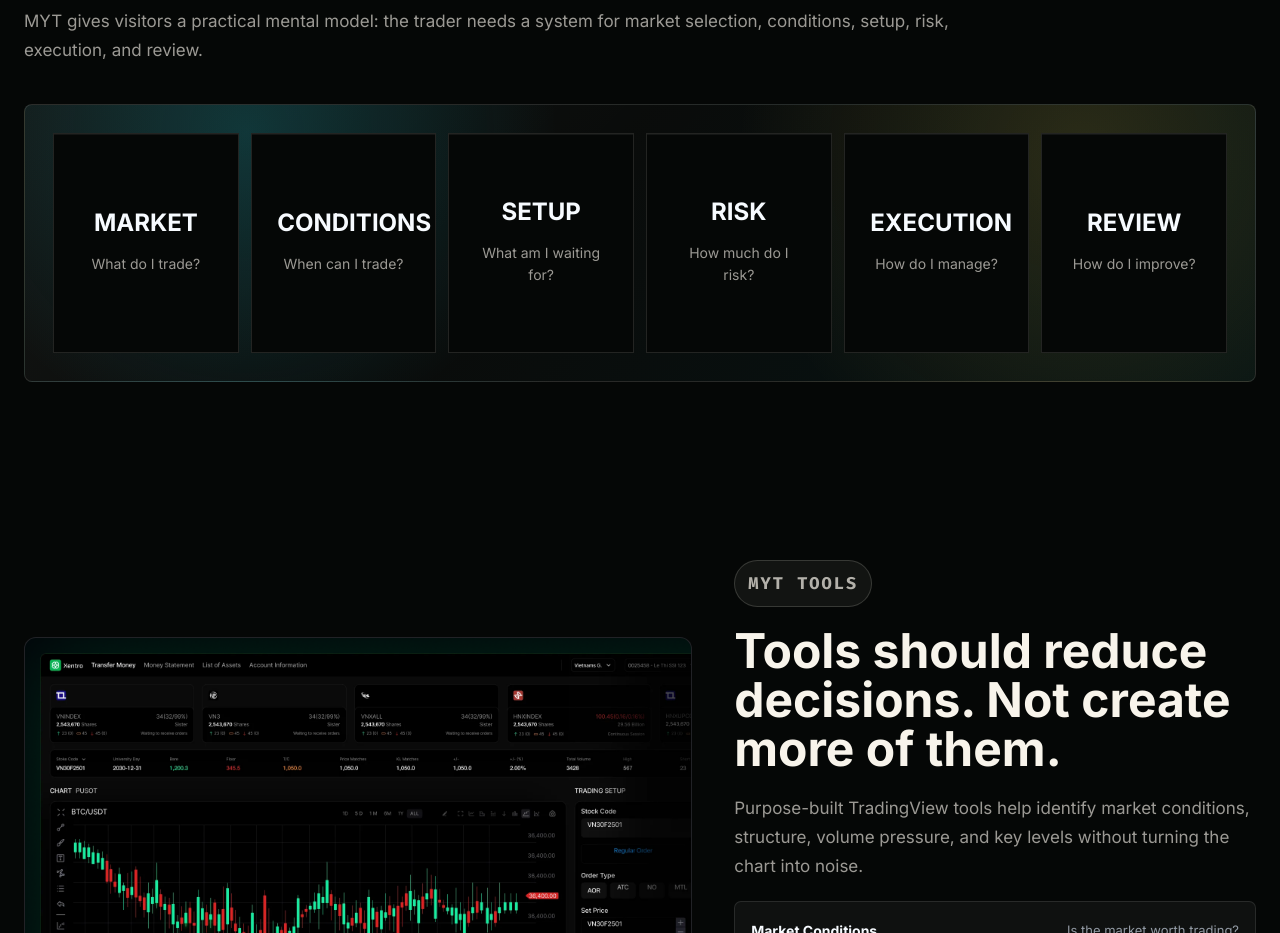
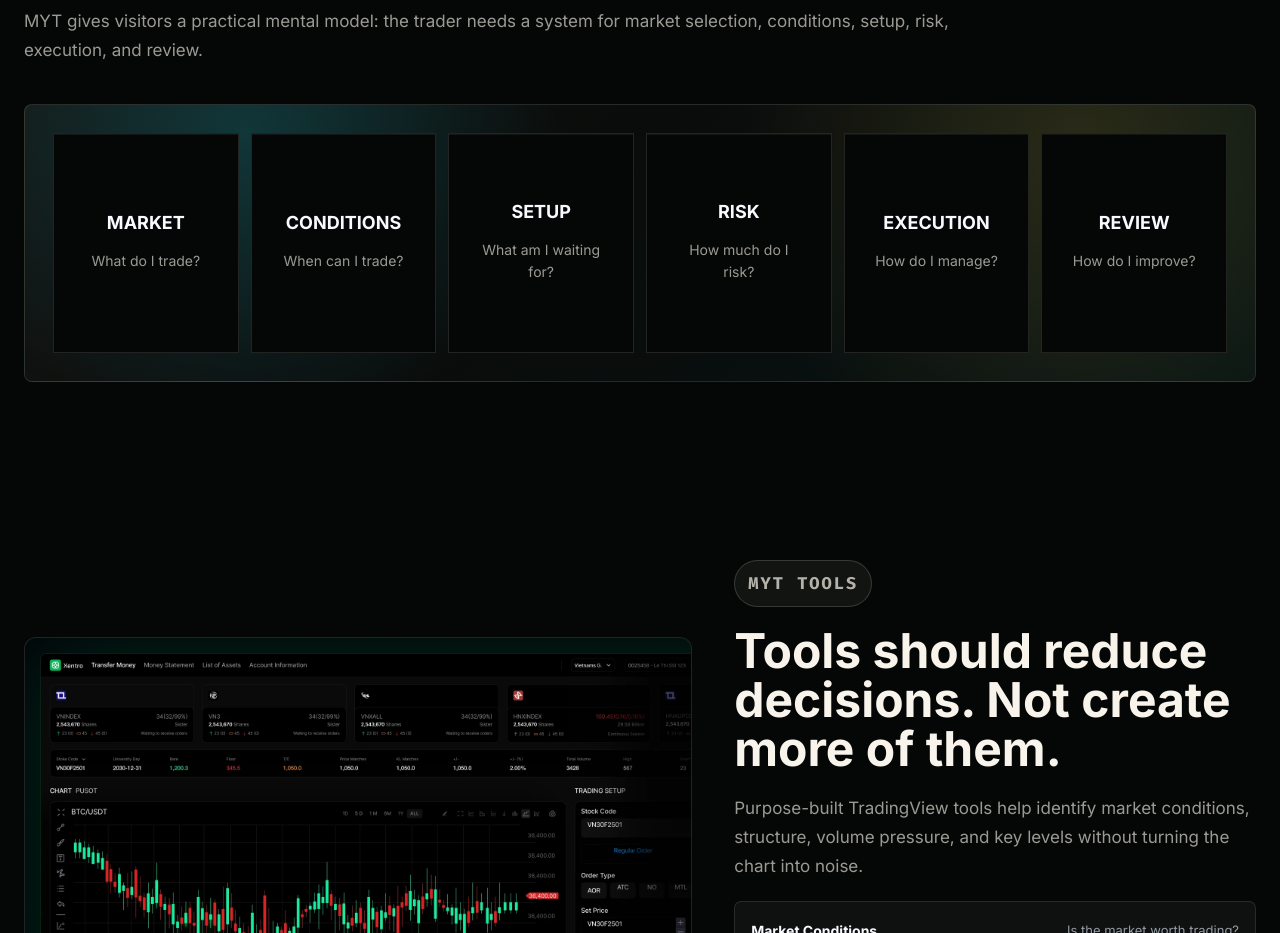
Before and after one commit to CodoWIzard/xentro-trading-template-clone, a Next.js app: page / in a window 1280 px wide. Shown: the part 5240-6173 px from the top of the page. Built offline with nearby package versions, Linux system fonts and the light colour scheme.

Commit message:
Constrain MYT operating card labels

```diff
--- a/app/globals.css
+++ b/app/globals.css
@@ -2657,6 +2657,7 @@ select {
   padding: clamp(18px, 2vw, 28px);
   text-align: center;
   background: #050706;
+  overflow: hidden;
 }
 
 .myt-os-card::before {
@@ -2665,16 +2666,18 @@ select {
 
 .myt-os-card h3 {
   width: 100%;
+  max-width: 100%;
   margin: 0;
-  font-size: clamp(24px, 1.75vw, 34px);
+  font-size: clamp(18px, 1.35vw, 26px);
   line-height: 1;
   text-align: center;
   text-transform: uppercase;
+  overflow-wrap: anywhere;
 }
 
 .myt-os-card p {
   width: 100%;
-  max-width: 18ch;
+  max-width: 16ch;
   color: rgba(248, 244, 235, 0.62);
   margin: 0;
   text-align: center;
```
